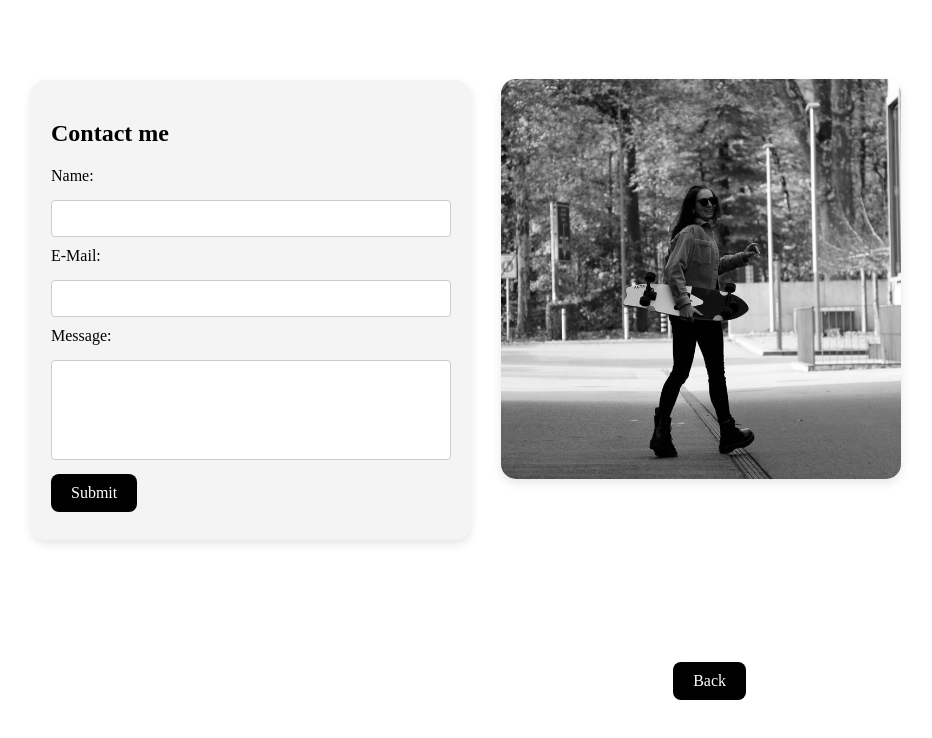
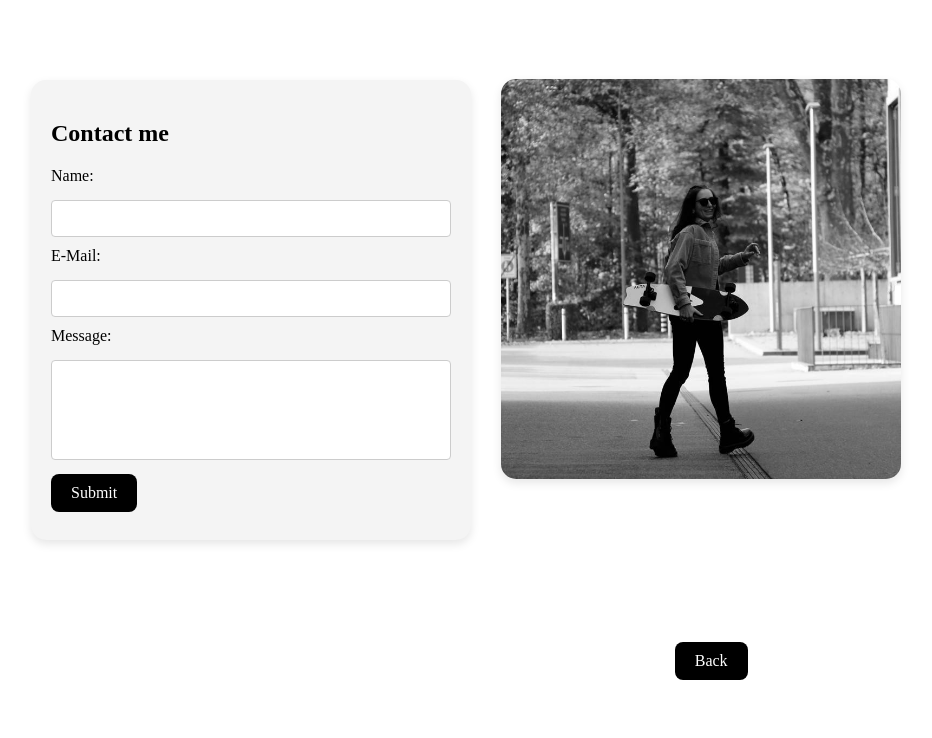
Before and after one commit to domnomg/portfolio-page, a plain HTML site: page contact.html in a window 1280 px wide. Shown: the whole page, without its empty margins (174-1106 px from the left). Drawn offline with nearby package versions, Linux system fonts and the light colour scheme.

Commit message:
Anpassung

```diff
--- a/style.css
+++ b/style.css
@@ -1049,9 +1049,9 @@ body, html {
 }
 
 .contact-back-button {
-    position: absolute;
-    bottom: 100px;
-    right: 360px;
+    position: fixed; /* Position bleibt relativ zum Viewport */
+    bottom: 15%; /* 10% des Viewport-Höhenmaßes */
+    right: 28%; /* 20% des Viewport-Breitenmaßes */
     background-color: #000000;
     padding: 10px 20px;
     border-radius: 8px;
@@ -1060,6 +1060,7 @@ body, html {
     color: white;
     text-decoration: none;
 }
+
 
 /* Responsive Design - Tablet*/
 @media (max-width: 768px) {
```
